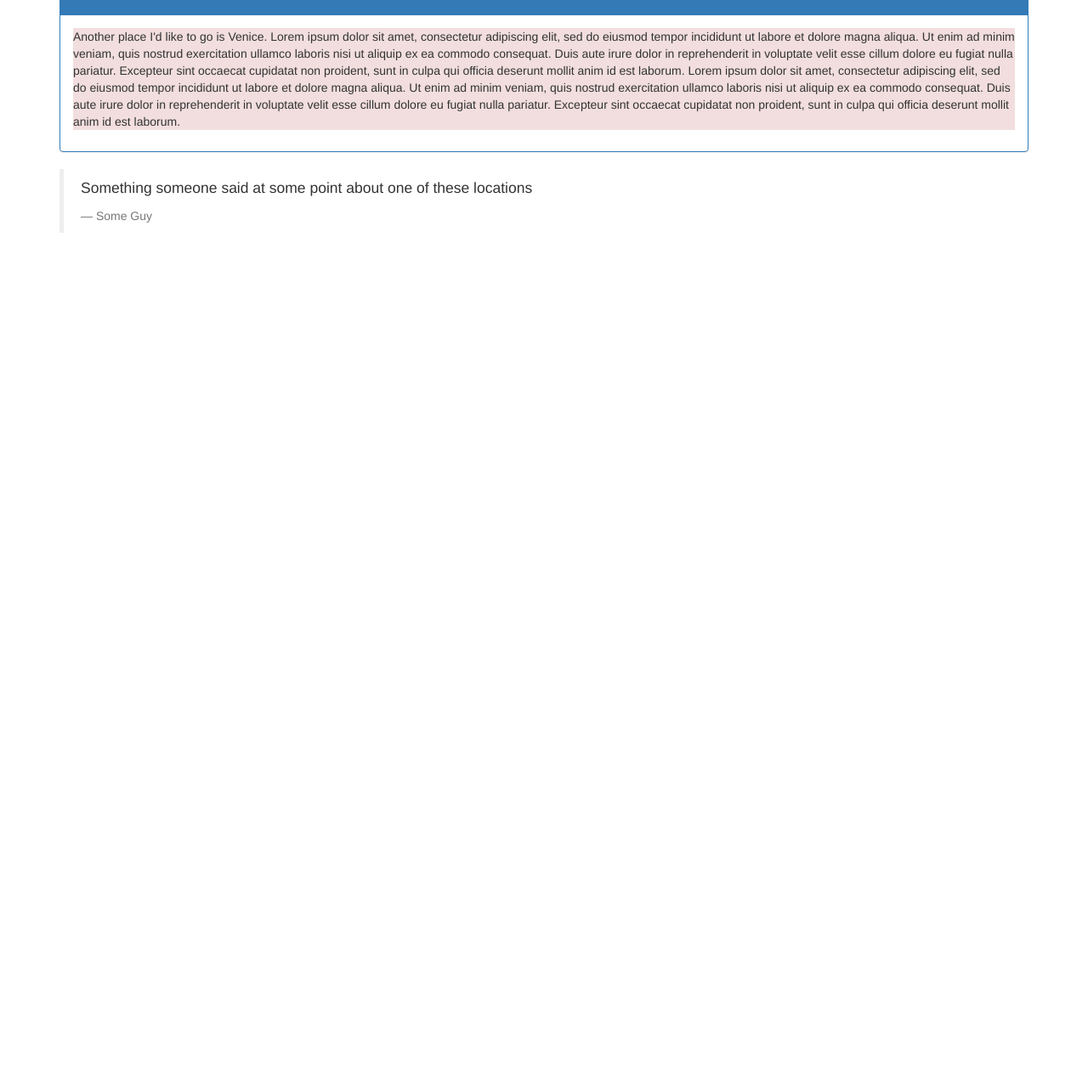
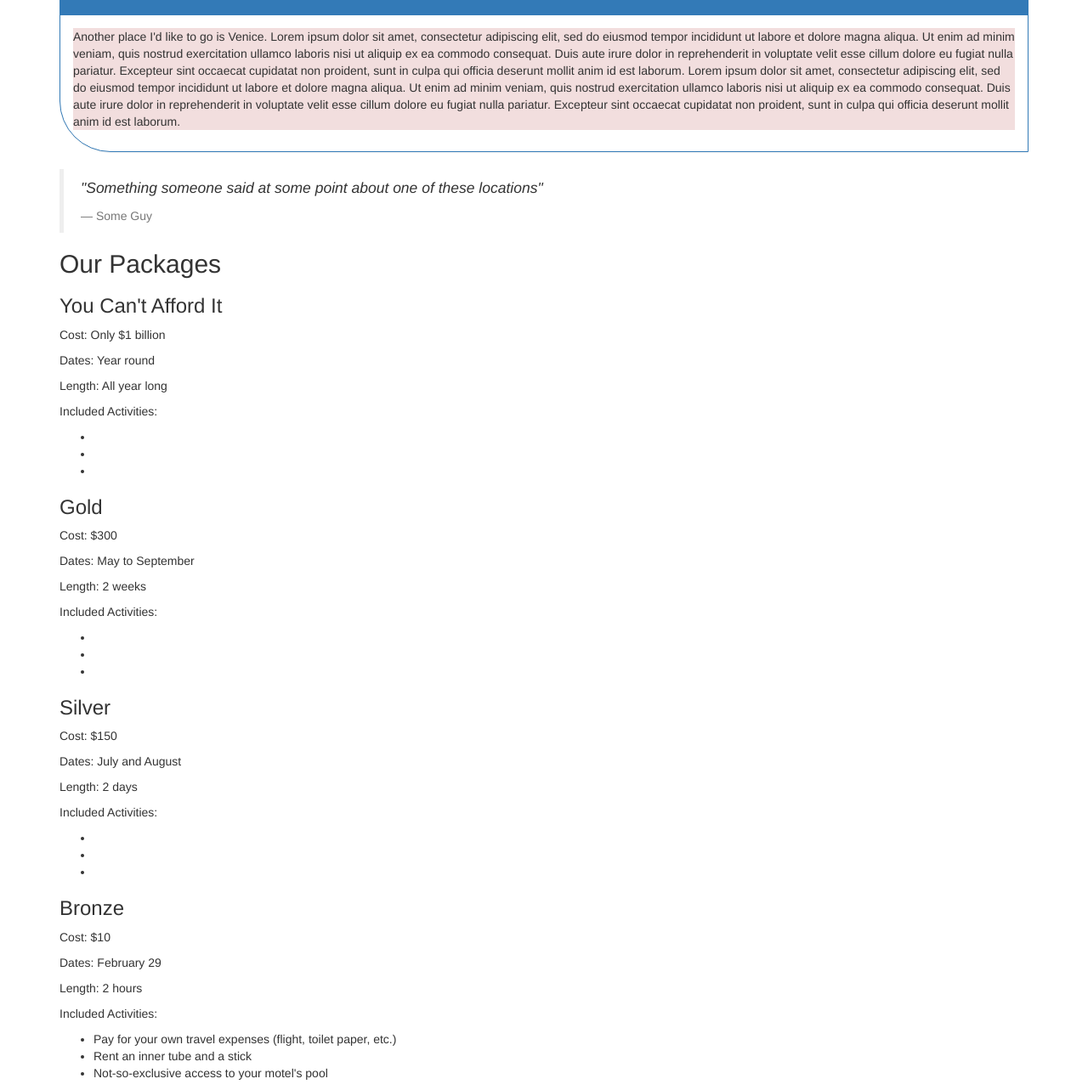
Before and after one commit to bryantwang1/vacation-bootstrap, a plain HTML site: page index.html in a window 1280 px wide. Shown: the part 558-1841 px from the top of the page at 85% size. Before the commit the page ends 852 px from the top, so only its background shows below. Drawn offline with Linux system fonts and the light colour scheme.

Commit message:
Add non-bootstrap styling and content for future grid

```diff
--- /dev/null
+++ b/css/styles.css
@@ -0,0 +1,16 @@
+blockquote p:before,
+blockquote p:after {
+  content: '\0022'
+}
+
+blockquote p {
+  font-style: italic;
+}
+
+.panel {
+  border-radius: 30px 60px 0px;
+}
+
+.panel > .panel-heading {
+  border-radius: 30px 60px 0px 0px;
+}
--- a/index.html
+++ b/index.html
@@ -2,6 +2,7 @@
 <html>
   <head>
     <link href="css/bootstrap.css" rel="stylesheet" type="text/css">
+    <link href="css/styles.css" rel="stylesheet" type="text/css">
     <title>Vacation</title>
   </head>
   <body>
@@ -31,6 +32,52 @@
         <footer>Some Guy</footer>
       </blockquote>
 
+      <h2>Our Packages</h2>
+
+      <h3>You Can't Afford It</h3>
+      <p>Cost: Only $1 billion</p>
+      <p>Dates: Year round</p>
+      <p>Length: All year long</p>
+      <p>Included Activities:</p>
+      <ul>
+        <li></li>
+        <li></li>
+        <li></li>
+      </ul>
+
+      <h3>Gold</h3>
+      <p>Cost: $300</p>
+      <p>Dates: May to September</p>
+      <p>Length: 2 weeks</p>
+      <p>Included Activities:</p>
+      <ul>
+        <li></li>
+        <li></li>
+        <li></li>
+      </ul>
+
+      <h3>Silver</h3>
+      <p>Cost: $150</p>
+      <p>Dates: July and August</p>
+      <p>Length: 2 days</p>
+      <p>Included Activities:</p>
+      <ul>
+        <li></li>
+        <li></li>
+        <li></li>
+      </ul>
+
+      <h3>Bronze</h3>
+      <p>Cost: $10</p>
+      <p>Dates: February 29</p>
+      <p>Length: 2 hours</p>
+      <p>Included Activities:</p>
+      <ul>
+        <li>Pay for your own travel expenses (flight, toilet paper, etc.)</li>
+        <li>Rent an inner tube and a stick</li>
+        <li>Not-so-exclusive access to your motel's pool</li>
+      </ul>
+
     </div>
   </body>
 </html>
```
